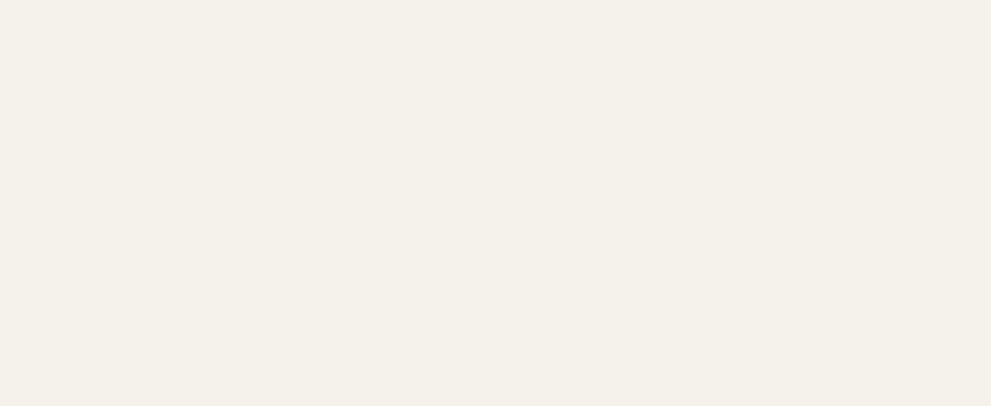
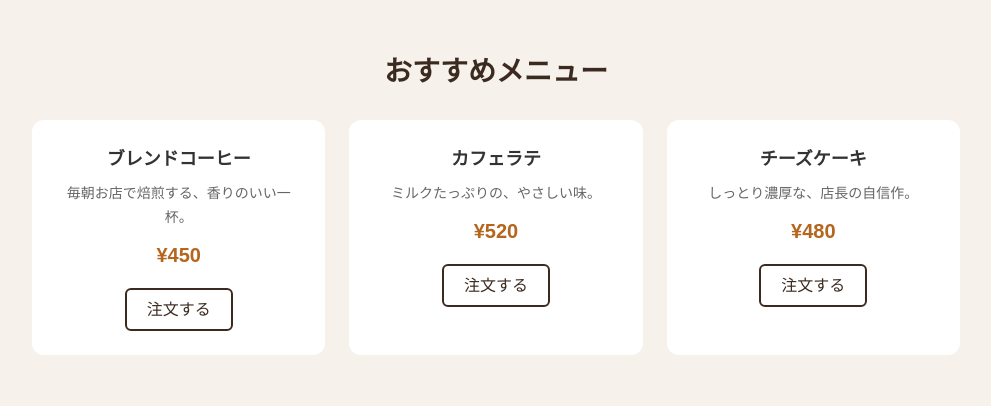
Before and after one commit to yeyint0o/web-frontend-26548, a plain HTML site: page 261009/index.html in a window 1280 px wide. Shown: the whole page, without its empty margins (144-1135 px from the left). Drawn offline with Linux system fonts and the light colour scheme.

Commit message:
main html and css update

```diff
--- a/261009/css/main.css
+++ b/261009/css/main.css
@@ -1 +1,57 @@
 /* main.css … B さんの担当 */
+
+.box {
+  max-width: 960px;
+  margin: 0 auto;
+  padding: 48px 16px;
+}
+
+.title {
+  margin: 0 0 24px;
+  font-size: 28px;
+  text-align: center;
+  color: #3b2a20;
+}
+
+.list {
+  display: flex;
+  gap: 24px;
+  margin: 0;
+  padding: 0;
+  list-style: none;
+}
+
+.item {
+  flex: 1;
+  padding: 24px;
+  border-radius: 12px;
+  background: #fff;
+  text-align: center;
+}
+
+.name {
+  margin: 0;
+  font-size: 18px;
+}
+
+.text {
+  margin: 8px 0;
+  font-size: 14px;
+  color: #666;
+}
+
+.price {
+  margin: 0 0 16px;
+  font-size: 20px;
+  font-weight: bold;
+  color: #b5651d;
+}
+
+.btn {
+  display: inline-block;
+  padding: 6px 20px;
+  border: 2px solid #3b2a20;
+  border-radius: 6px;
+  color: #3b2a20;
+  text-decoration: none;
+}
--- a/261009/index.html
+++ b/261009/index.html
@@ -18,6 +18,33 @@
 
     <!-- ===== B メイン ここから ===== -->
 
+    <main class="box">
+        <h2 class="title">おすすめメニュー</h2>
+
+        <ul class="list">
+            <li class="item">
+                <h3 class="name">ブレンドコーヒー</h3>
+                <p class="text">毎朝お店で焙煎する、香りのいい一杯。</p>
+                <p class="price">¥450</p>
+                <a class="btn" href="#">注文する</a>
+            </li>
+
+            <li class="item">
+                <h3 class="name">カフェラテ</h3>
+                <p class="text">ミルクたっぷりの、やさしい味。</p>
+                <p class="price">¥520</p>
+                <a class="btn" href="#">注文する</a>
+            </li>
+
+            <li class="item">
+                <h3 class="name">チーズケーキ</h3>
+                <p class="text">しっとり濃厚な、店長の自信作。</p>
+                <p class="price">¥480</p>
+                <a class="btn" href="#">注文する</a>
+            </li>
+        </ul>
+    </main>
+
     <!-- ===== B メイン ここまで ===== -->
 
     <!-- ===== C フッター ここから ===== -->
```
